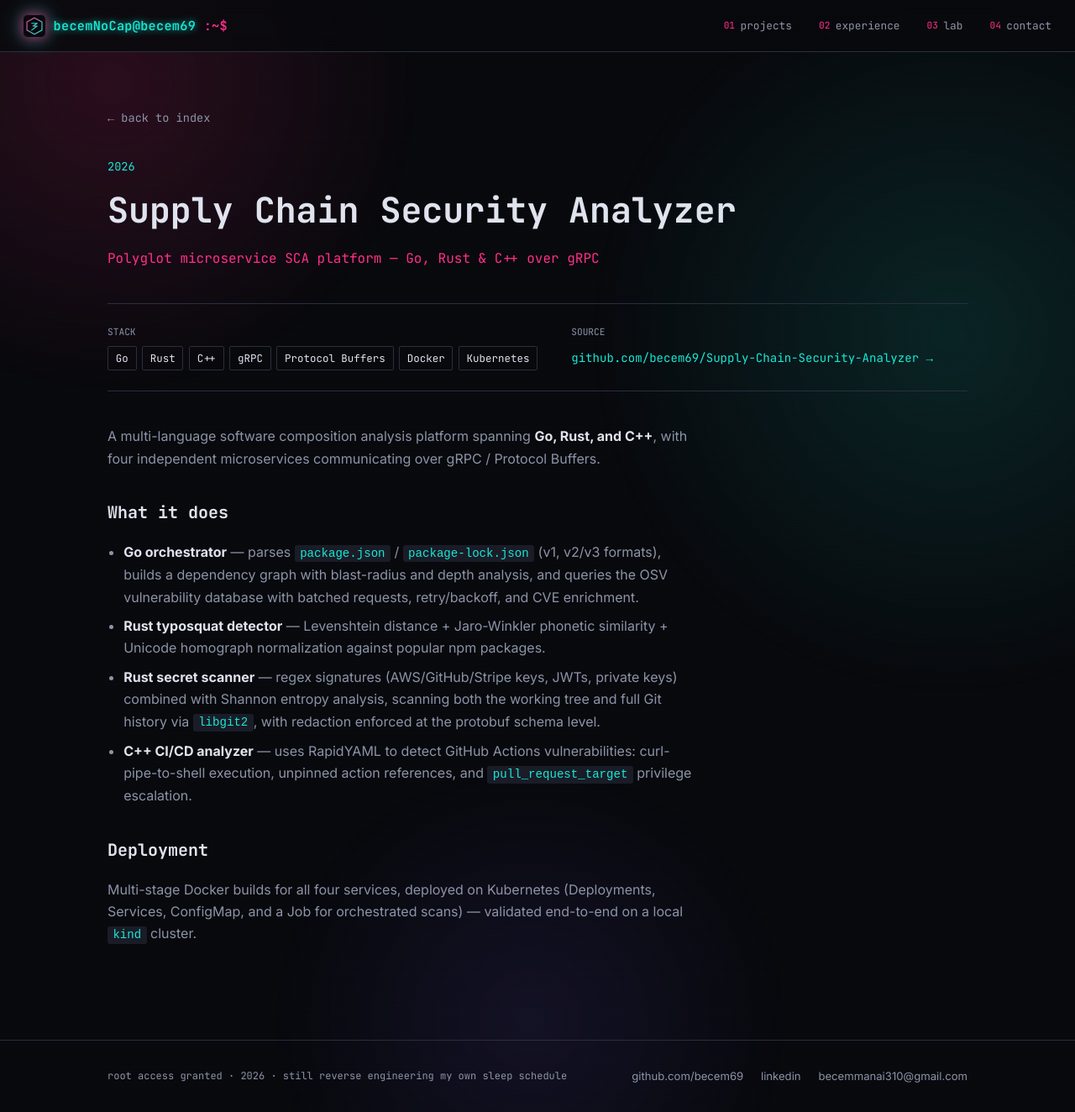
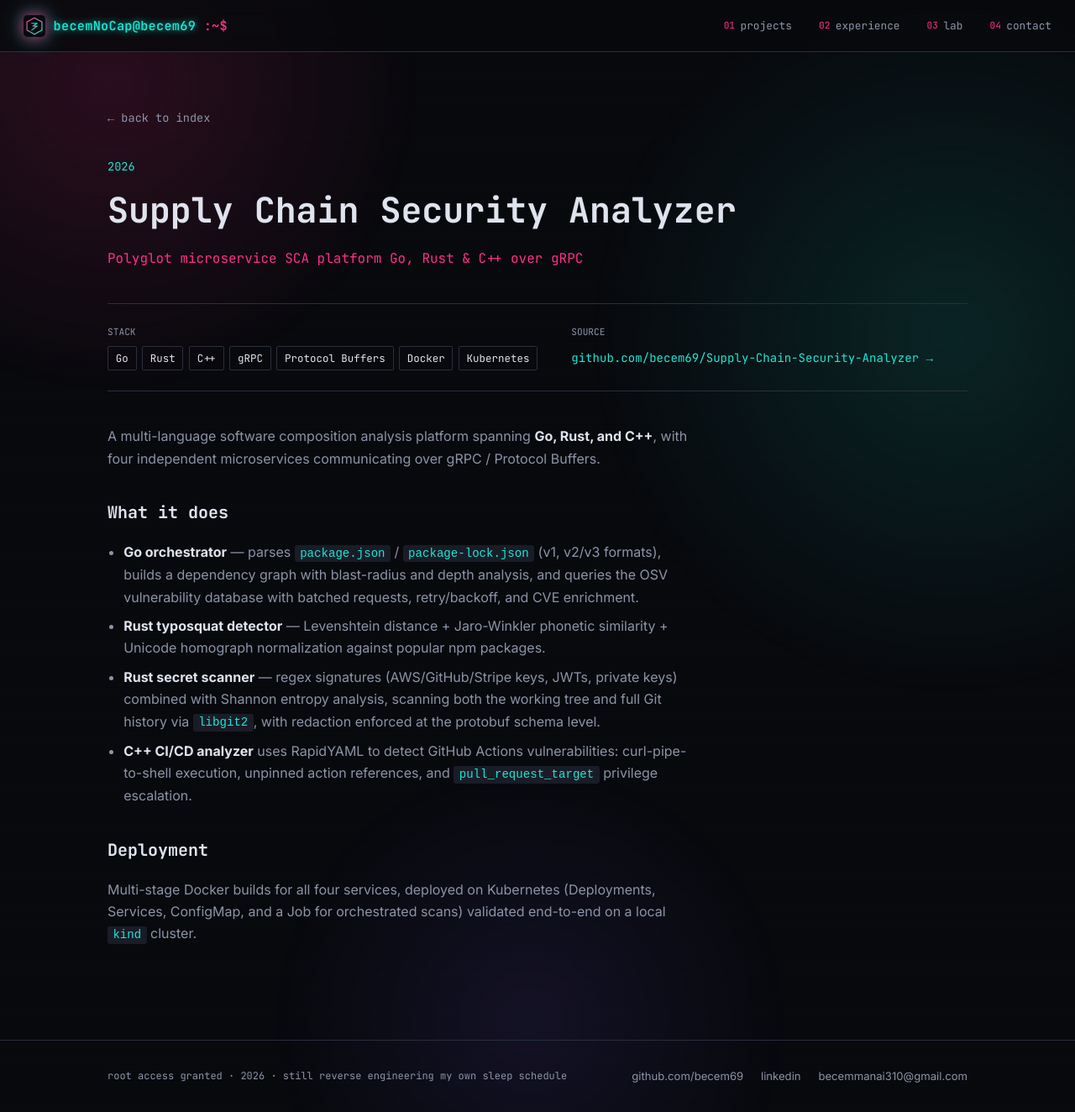
Before and after one commit to becem69/becem69.github.io, a Jekyll site: the page built from _projects/supply-chain-analyzer.md, in a window 1280 px wide and 1324 px high. Shown: the whole window at 84% size. Built offline with Jekyll 4.4.1, drawn with Linux system fonts in a browser that asks for light colours.

```diff
--- a/_projects/supply-chain-analyzer.md
+++ b/_projects/supply-chain-analyzer.md
@@ -1,13 +1,13 @@
 ---
 title: "Supply Chain Security Analyzer"
-tagline: "Polyglot microservice SCA platform — Go, Rust & C++ over gRPC"
+tagline: "Polyglot microservice SCA platform Go, Rust & C++ over gRPC"
 year: "2026"
 stack: [Go, Rust, "C++", gRPC, "Protocol Buffers", Docker, Kubernetes]
 repo: "https://github.com/becem69/Supply-Chain-Security-Analyzer"
 featured: true
 perms: "rwxr-xr-x"
 risk: "high"
-excerpt: "Four-service polyglot platform for software composition analysis — dependency graphing, typosquat detection, secret scanning, and CI/CD pipeline auditing."
+excerpt: "Four-service polyglot platform for software composition analysis dependency graphing, typosquat detection, secret scanning, and CI/CD pipeline auditing."
 order: 1
 ---
 
@@ -18,8 +18,8 @@ A multi-language software composition analysis platform spanning **Go, Rust, and
 - **Go orchestrator** — parses `package.json` / `package-lock.json` (v1, v2/v3 formats), builds a dependency graph with blast-radius and depth analysis, and queries the OSV vulnerability database with batched requests, retry/backoff, and CVE enrichment.
 - **Rust typosquat detector** — Levenshtein distance + Jaro-Winkler phonetic similarity + Unicode homograph normalization against popular npm packages.
 - **Rust secret scanner** — regex signatures (AWS/GitHub/Stripe keys, JWTs, private keys) combined with Shannon entropy analysis, scanning both the working tree and full Git history via `libgit2`, with redaction enforced at the protobuf schema level.
-- **C++ CI/CD analyzer** — uses RapidYAML to detect GitHub Actions vulnerabilities: curl-pipe-to-shell execution, unpinned action references, and `pull_request_target` privilege escalation.
+- **C++ CI/CD analyzer** uses RapidYAML to detect GitHub Actions vulnerabilities: curl-pipe-to-shell execution, unpinned action references, and `pull_request_target` privilege escalation.
 
 ## Deployment
 
-Multi-stage Docker builds for all four services, deployed on Kubernetes (Deployments, Services, ConfigMap, and a Job for orchestrated scans) — validated end-to-end on a local `kind` cluster.
+Multi-stage Docker builds for all four services, deployed on Kubernetes (Deployments, Services, ConfigMap, and a Job for orchestrated scans) validated end-to-end on a local `kind` cluster.
```
